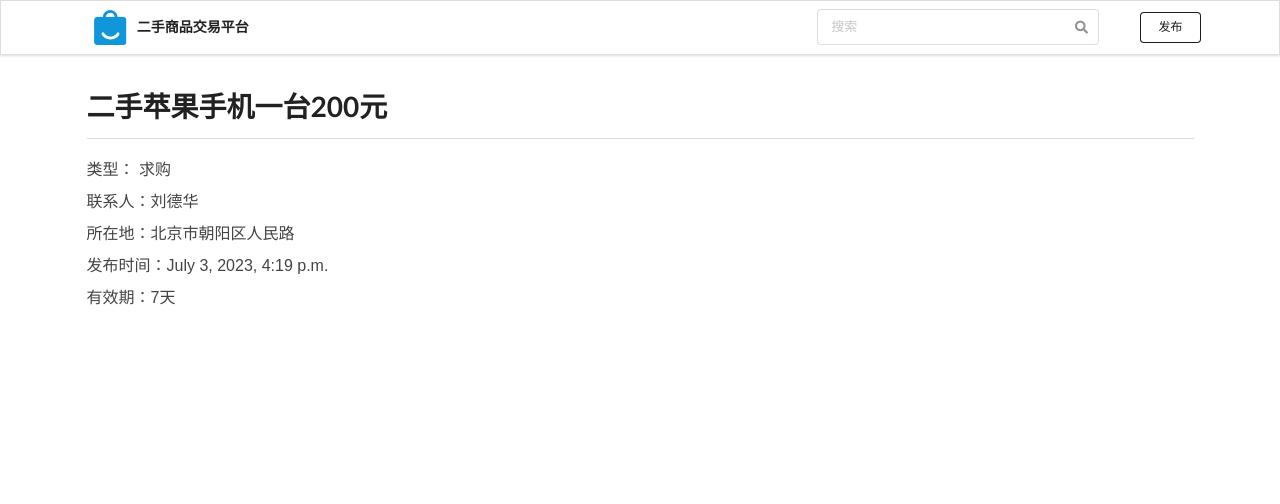
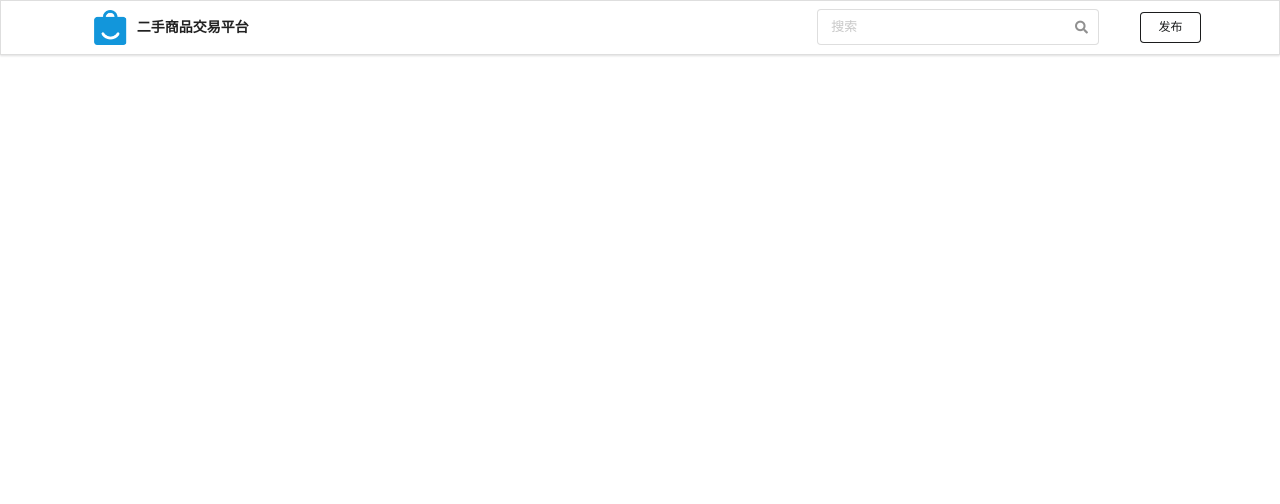
Before and after one commit to geeeeeeeek/python_mask, a Django app: page /app/detail/2 in a window 1280 px wide. Shown: the top 504 px of the page. Run offline with Django 3.2, Linux system fonts and the light colour scheme; data comes from the database, SQL or seed files in the repository.

Commit message:
Update detail.html

```diff
--- a/templates/app/detail.html
+++ b/templates/app/detail.html
@@ -4,39 +4,5 @@
 
 {% block content %}
 <div id="wrapper">
-    <div id="content">
-        <div id="wall">
-            <h1 class="res-title">{{product.title}}</h1>
-            <div class="ui clearing divider"></div>
-            <div class="fileDetail">
-                <p>
-                </p>
-                <p>
-                    类型：
-                    {% if product.type == 0|stringformat:'s' %}供应{% else %}求购{% endif %}
-                </p>
-                <p>
-                    联系人：{{product.contact}}
-                </p>
-                <p>
-                    所在地：{{product.location}}
-                </p>
-
-                {% if product.timestamp|check_expire < product.expire %}
-                <p>手机号：{{product.phone}}</p>
-                <p>微信号：{% if product.weixin %} {{product.weixin}} {% endif %}</p>
-                {% endif %}
-
-                <p>
-                    发布时间：{{product.timestamp}}
-                </p>
-                <p>
-                    有效期：{{product.expire}}天
-                </p>
-            </div>
-            <div class="push">
-            </div>
-        </div>
-    </div>
 </div>
 {% endblock content %}
```
